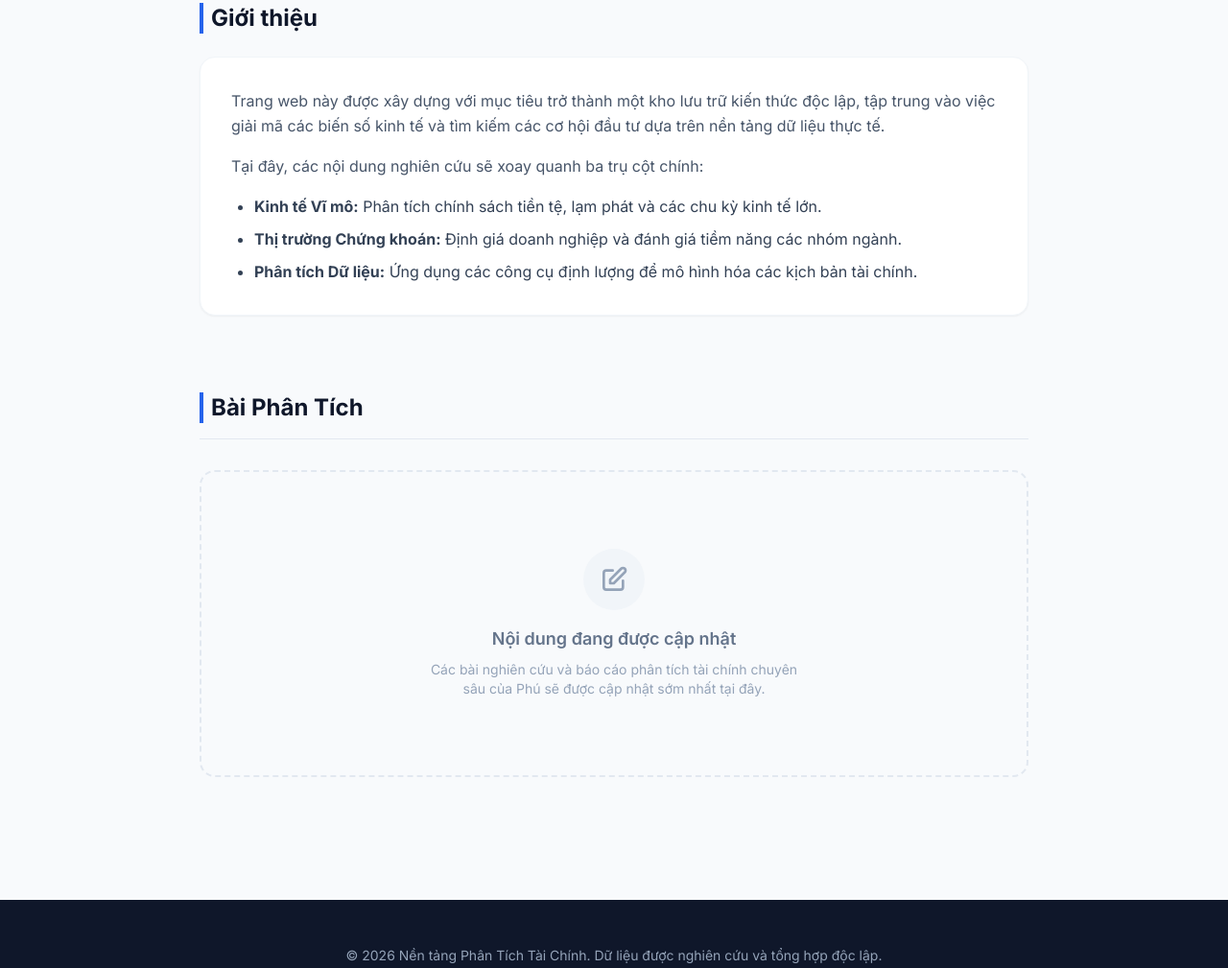
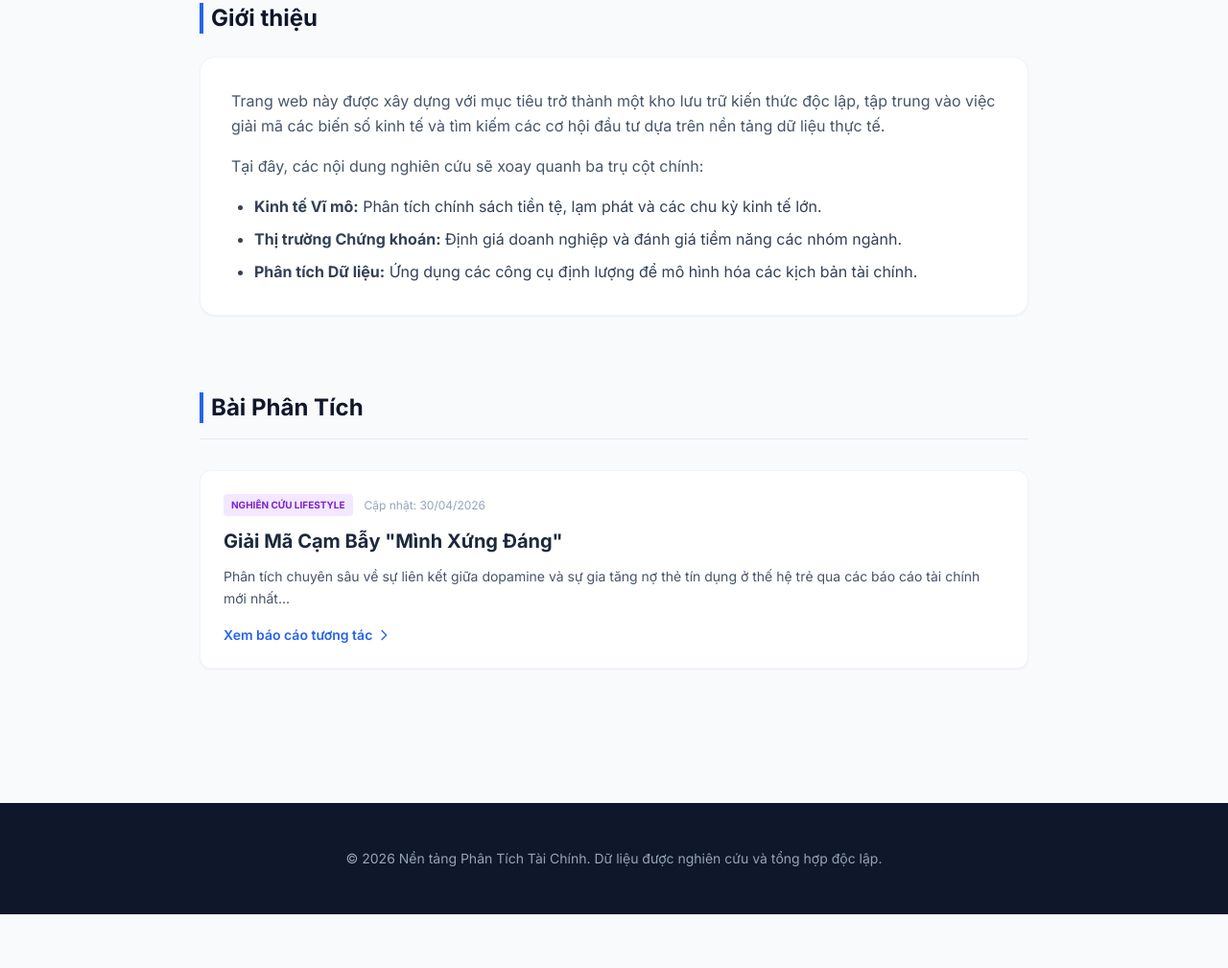
Before and after one commit to nhuphu14042000-prog/nhuphu14042000-prog.github.io, a plain HTML site: page index.html in a window 1280 px wide. Shown: the part 390-1399 px from the top of the page at 96% size. After the commit the page ends 1343 px from the top, so only its background shows below. Drawn offline with nearby package versions, Linux system fonts and the light colour scheme.

Commit message:
Update index.html

```diff
--- a/index.html
+++ b/index.html
@@ -71,16 +71,26 @@
                 </div>
             </div>
 
-            <!-- Placeholder cho bài viết tương lai -->
-            <div class="bg-slate-50 border-2 border-dashed border-slate-200 rounded-2xl py-20 px-6 text-center">
-                <div class="inline-flex items-center justify-center w-16 h-16 bg-slate-100 rounded-full mb-4">
-                    <svg xmlns="http://www.w3.org/2000/svg" class="h-8 w-8 text-slate-400" fill="none" viewBox="0 0 24 24" stroke="currentColor">
-                        <path stroke-linecap="round" stroke-linejoin="round" stroke-width="2" d="M11 5H6a2 2 0 00-2 2v11a2 2 0 002 2h11a2 2 0 002-2v-5m-1.414-9.414a2 2 0 112.828 2.828L11.828 15H9v-2.828l8.586-8.586z" />
-                    </svg>
-                </div>
-                <h3 class="text-lg font-semibold text-slate-500">Nội dung đang được cập nhật</h3>
-                <p class="text-slate-400 mt-2 max-w-sm mx-auto text-sm">Các bài nghiên cứu và báo cáo phân tích tài chính chuyên sâu của Phú sẽ được cập nhật sớm nhất tại đây.</p>
-            </div>
+            <!-- Bài viết Lifestyle của Phú -->
+<article class="bg-white p-6 rounded-xl shadow-sm border border-slate-100 hover:shadow-md transition-all cursor-pointer">
+    <div class="flex items-center gap-3 mb-3">
+        <span class="bg-purple-100 text-purple-700 text-[10px] font-bold px-2 py-1 rounded uppercase">Nghiên cứu Lifestyle</span>
+        <span class="text-slate-400 text-xs">Cập nhật: 30/04/2026</span>
+    </div>
+    <h3 class="text-xl font-bold mb-3 text-slate-800 hover:text-blue-600 transition-colors">
+        Giải Mã Cạm Bẫy "Mình Xứng Đáng"
+    </h3>
+    <p class="text-slate-600 text-sm leading-relaxed mb-4">
+        Phân tích chuyên sâu về sự liên kết giữa dopamine và sự gia tăng nợ thẻ tín dụng ở thế hệ trẻ qua các báo cáo tài chính mới nhất...
+    </p>
+    <!-- Link này sẽ mở đúng file lifestyle.html Phú đã tải lên trước đó -->
+    <a href="lifestyle.html" class="text-blue-600 text-sm font-semibold flex items-center hover:underline">
+        Xem báo cáo tương tác
+        <svg xmlns="http://www.w3.org/2000/svg" class="h-4 w-4 ml-1" fill="none" viewBox="0 0 24 24" stroke="currentColor">
+            <path stroke-linecap="round" stroke-linejoin="round" stroke-width="2" d="M9 5l7 7-7 7" />
+        </svg>
+    </a>
+</article>
         </section>
     </main>
 
```
